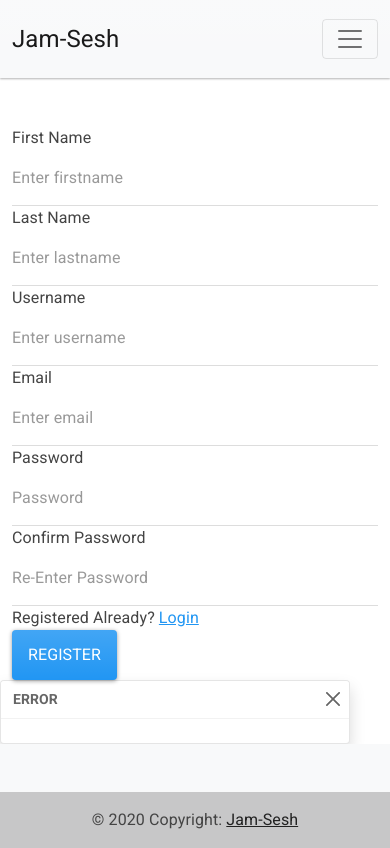
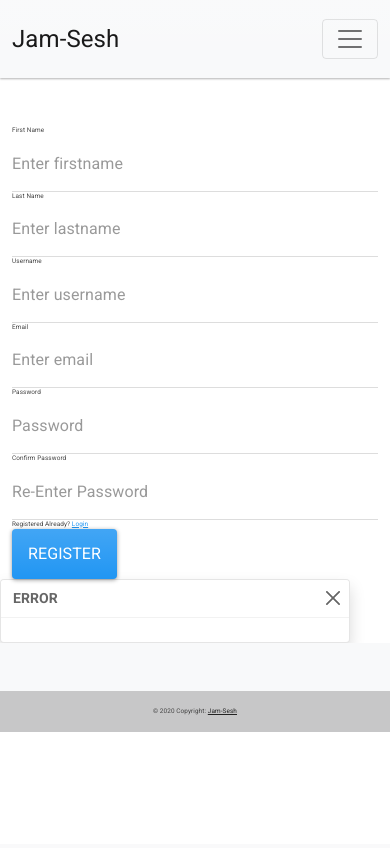
Before and after one commit to it-490-kakashi/Jam-Sesh, a Flask app: page /register in a window 390 px wide. After the commit the page ends 732 px from the top, so only its background shows below. Run offline with Flask 2, Linux system fonts and the light colour scheme; some libraries are stand-ins or nearby versions.

Commit message:
Worked on responsive design, making sure pages work for mobile, tablet, and desktop. Almost done.

```diff
--- a/server/static/css/styles.css
+++ b/server/static/css/styles.css
@@ -237,3 +237,35 @@
 	left:2.9991791248321533px;
 	top:19.316680908203125px;
 }
+footer {
+	position: relative;
+	width: 100%;
+	bottom: 0px;
+	display: inline-block;
+}
+
+@media (max-width: 400px) {
+	body {
+		font-size: 0.4rem!important;
+	}
+	.table > :not(caption) > * > *  {
+		padding-left: 0rem;
+		padding-right: 0rem;
+
+	}
+}
+@media screen and (min-width: 401px ) and (max-width: 800px) {
+	body {
+		font-size: 0.5rem!important;
+	}
+}
+@media screen and (min-width: 801px ) and (max-width: 1079px) {
+	body {
+		font-size: 0.6rem!important;
+	}
+}
+@media screen and (min-width: 1080px ) {
+	body {
+		font-size: 1rem!important;
+	}
+}
--- a/server/templates/base.html
+++ b/server/templates/base.html
@@ -2,6 +2,7 @@
 <html lang="en">
 <head>
     <meta charset="UTF-8">
+    <meta name="viewport" content="width=device-width, initial-scale=1.0">
     <title>{{ title }}</title>
     <link rel="stylesheet" href="https://cdn.jsdelivr.net/npm/bootstrap-icons@1.8.1/font/bootstrap-icons.css">
 
@@ -61,9 +62,9 @@
     </div>
   </div>
 </nav>
-
+<div>
 {% block content %}{% endblock %}
-
+</div>
 <!-- Footer -->
 <footer class="bg-light text-center ">
     <!-- Grid container -->
--- a/server/templates/home.html
+++ b/server/templates/home.html
@@ -30,5 +30,4 @@
 
         </table>
     {% endif %}
-
 {% endblock %}
```
